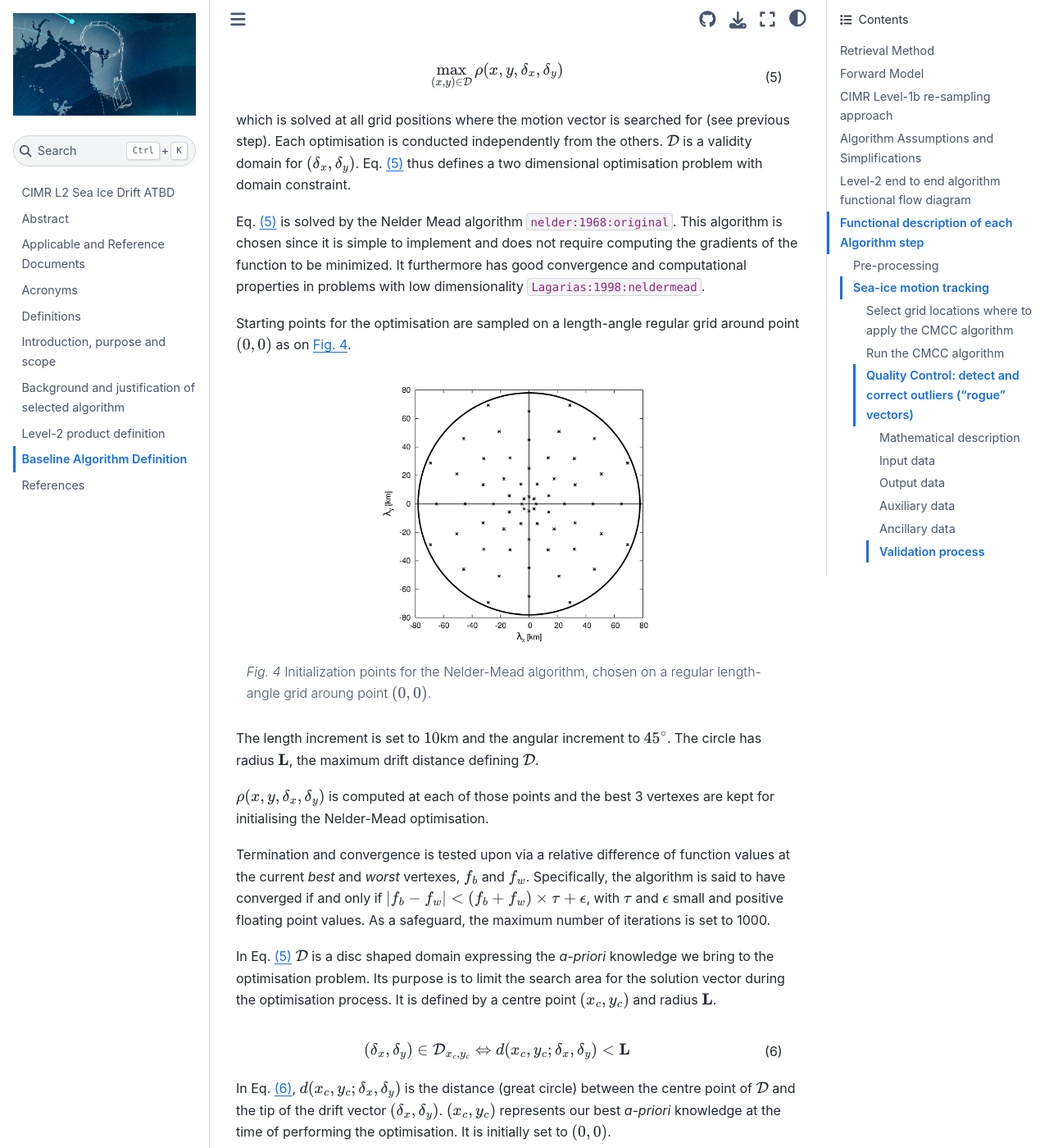
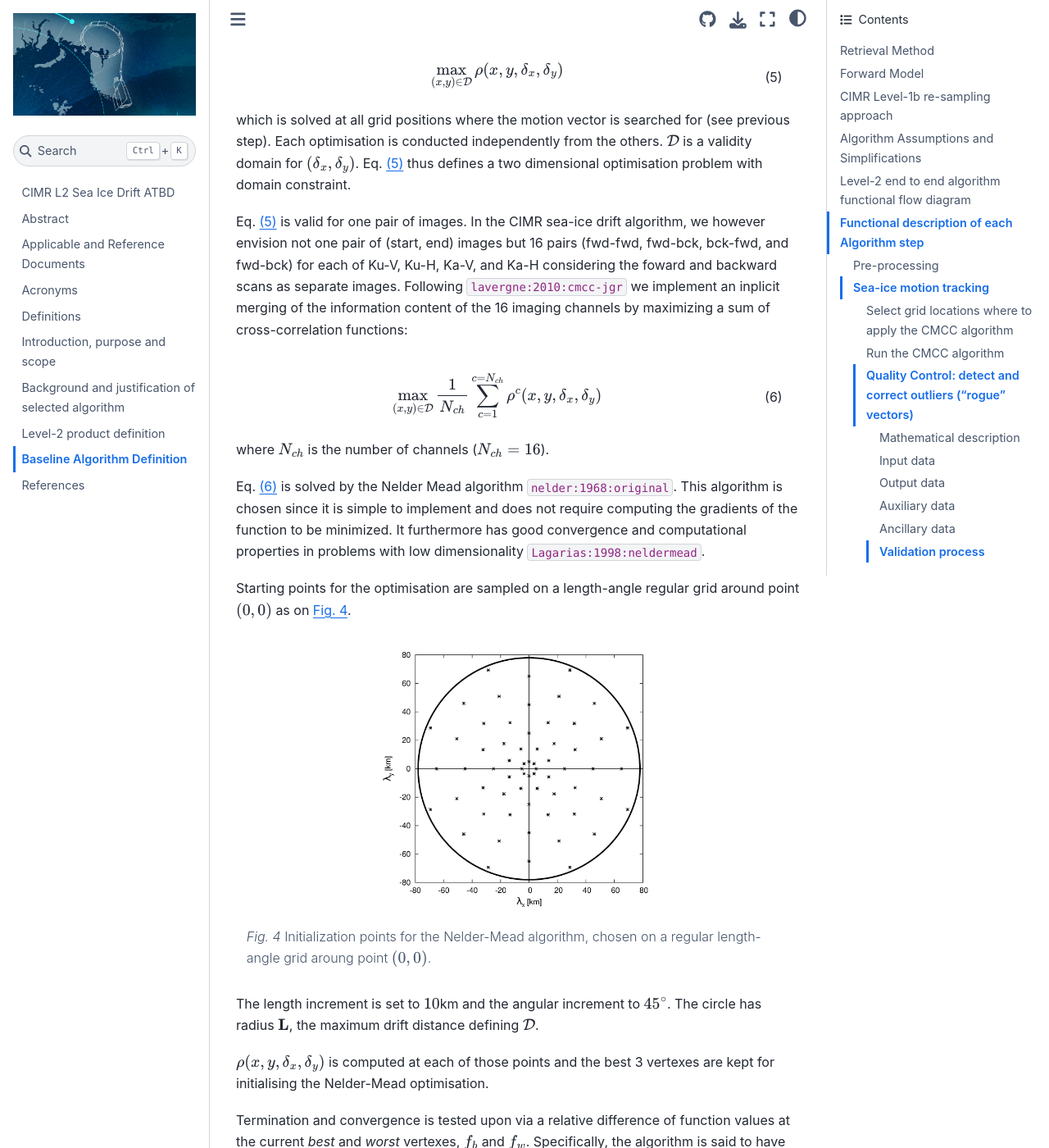
Before and after one commit to CIMR-Algos/SeaIceDrift_ATBD, a Jupyter Book: the page built from book/baseline_algorithm_definition.md, in a window 1280 px wide and 1400 px high, scrolled down 10929 px. Shown: the whole window at 82% size. Built offline with Jupyter Book 1.0.4 settings and Sphinx 7.4.7 and the Sphinx Book theme 1.1.4, drawn with Linux system fonts in a browser that asks for light colours; cross-references to code outside the pages are shown as plain code; some of the changed text lies outside the part shown.

Commit message:
Document how we will take advantage of the backward and forward scans in the Level-2 sea-ice drift algorithm.

```diff
--- a/book/baseline_algorithm_definition.md
+++ b/book/baseline_algorithm_definition.md
@@ -361,11 +361,21 @@ be expressed as the following maximisation problem:
 
 $$
 \max_{(x,y)\in\mathcal{D}} \rho(x,y,\delta_x,\delta_y)
+$$ (eq_maximonech)
+
+which is solved at all grid positions where the motion vector is searched for (see previous step). Each optimisation is conducted independently
+from the others. $\mathcal{D}$ is a validity domain for $(\delta_x,\delta_y)$. Eq. {eq}`eq_maximonech` thus defines a two dimensional optimisation
+problem with domain constraint.
+
+Eq. {eq}`eq_maximonech` is valid for one pair of images. In the CIMR sea-ice drift algorithm, we however envision not one pair of (start, end) images but 16 pairs
+(fwd-fwd, fwd-bck, bck-fwd, and fwd-bck) for each of Ku-V, Ku-H, Ka-V, and Ka-H considering the foward and backward scans as separate images. Following {cite:t}`lavergne:2010:cmcc-jgr`
+we implement an inplicit merging of the information content of the 16 imaging channels by maximizing a sum of cross-correlation functions:
+
+$$
+\max_{(x,y)\in\mathcal{D}} \frac{1}{N_{ch}} \sum_{c=1}^{c=N_{ch}} \rho^{c}(x,y,\delta_x,\delta_y)
 $$ (eq_maxim)
 
-which is solved at all grid positions where the motion vector is searched for (see previous step). Each optimisation is conducted independently
-from the others. $\mathcal{D}$ is a validity domain for $(\delta_x,\delta_y)$. Eq. {eq}`eq_maxim` thus defines a two dimensional optimisation
-problem with domain constraint.
+where $N_{ch}$ is the number of channels ($N_{ch} = 16$).
 
 Eq. {eq}`eq_maxim` is solved by the Nelder Mead algorithm {cite:p}`nelder:1968:original`. This algorithm is
 chosen since it is simple to implement and does not require computing the gradients of the function to be minimized. It furthermore has good convergence
@@ -421,10 +431,10 @@ can be made arbitrarily close to the Heaviside step function, yet
 remaining smooth and continuous.
 
 Eq. {eq}`eq_penalising` illustrate how the penalty is applied to the correlation function
-$\rho(x,y,\delta_x,\delta_y)$.
+$\rho^c(x,y,\delta_x,\delta_y)$ (Eq. {eq}`eq_maxim`).
 
 $$
-\rho_D(x,y,\delta_x,\delta_y) = (\rho(x,y,\delta_x,\delta_y) + 1) \times W(d(x_c,y_c;\delta_x,\delta_y)) - 1
+\rho^c_D(x,y,\delta_x,\delta_y) = (\rho^c(x,y,\delta_x,\delta_y) + 1) \times W(d(x_c,y_c;\delta_x,\delta_y)) - 1
 $$ (eq_penalising)
 
 {numref}`fig_sigmoids` plots a mono-dimensional example of applying a sigmoid penalty function
```
Also changed, not shown: book/background_justification_algorithm.md (+13 -0 lines).
